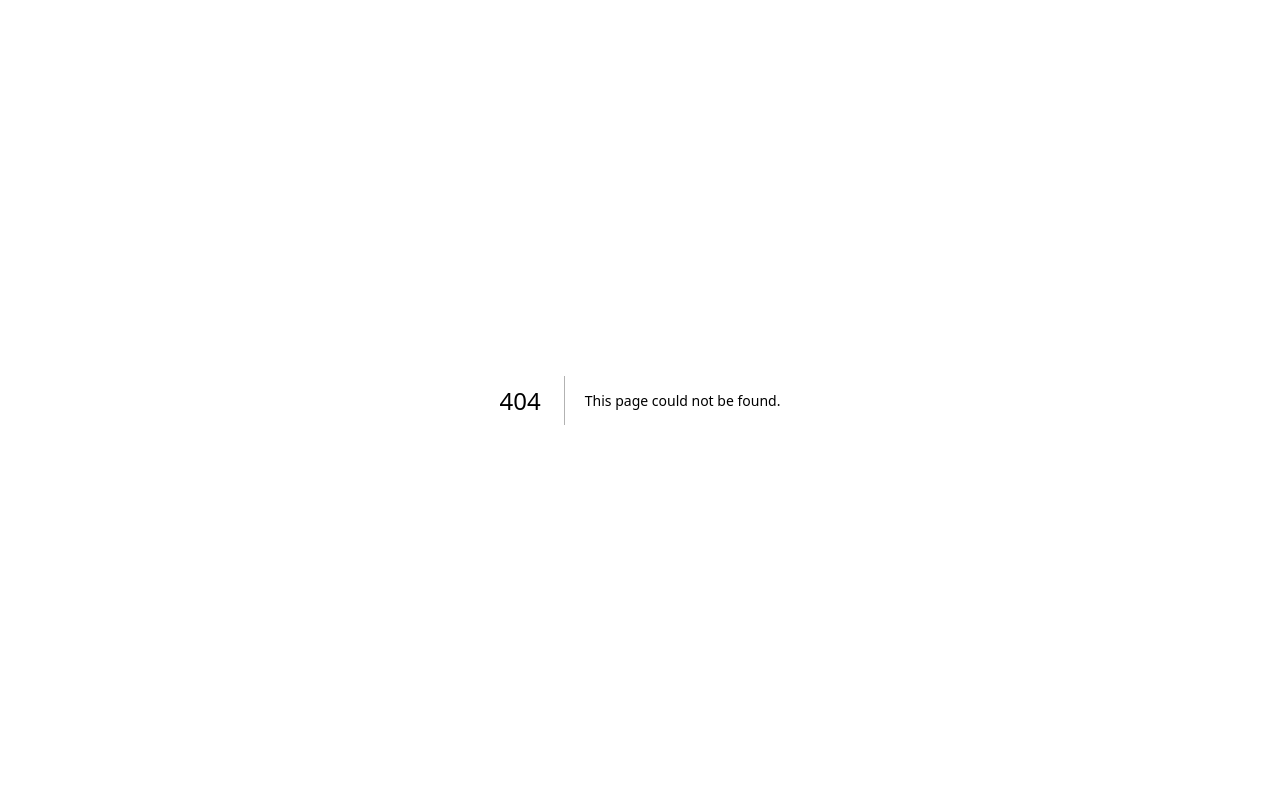
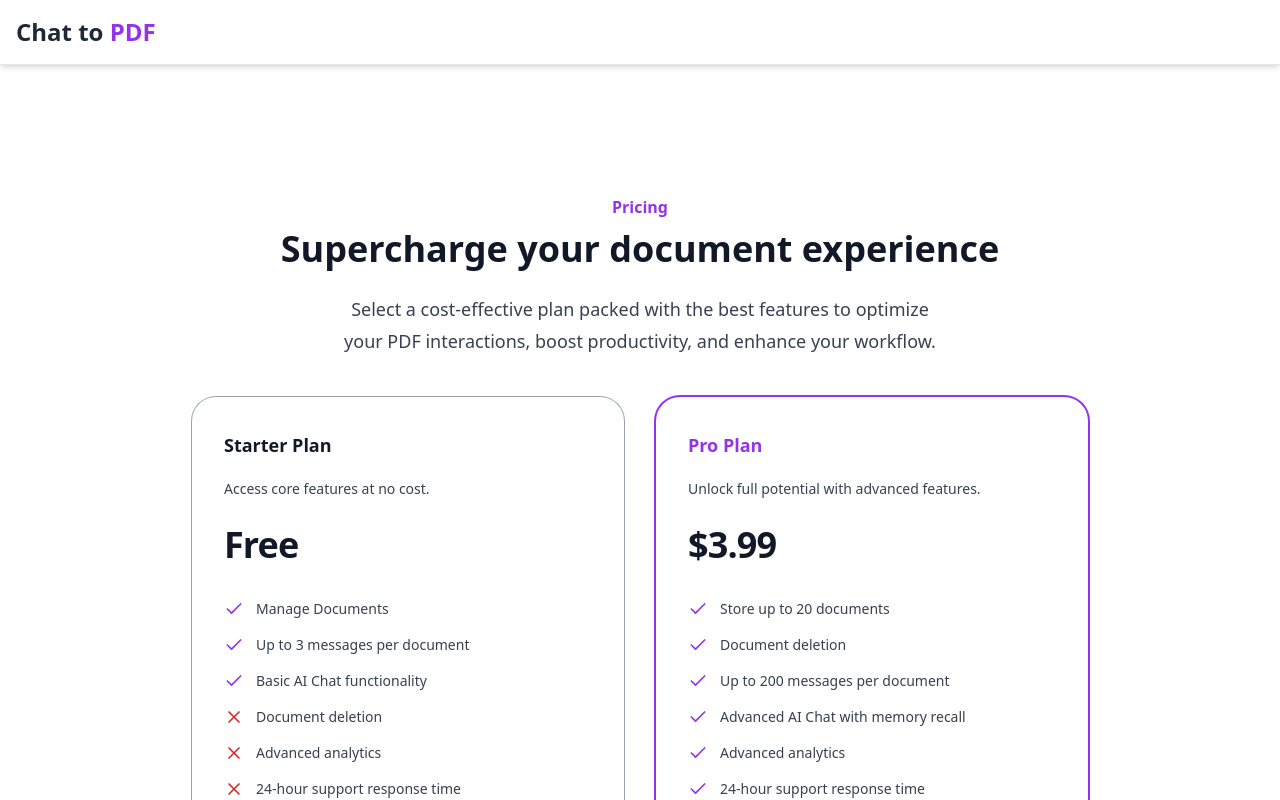
Before and after one commit to heymynk/chatwithpdf, a Next.js app: page /dashboard/upgrade in a window 1280 px wide. Before the commit this address had no page. Built offline with nearby package versions, Linux system fonts and the light colour scheme; no server answers.

Commit message:
Pricing Page Push

```diff
--- /dev/null
+++ b/app/dashboard/upgrade/page.tsx
@@ -0,0 +1,124 @@
+import { Button } from "@/components/ui/button";
+import { CheckIcon, X } from "lucide-react";
+
+function PricingPage() {
+  return (
+    <div>
+      <div className="py-24 sm:py-32">
+        <div className="max-w-4xl mx-auto text-center">
+          <h2 className="text-base font-semibold leading-7 text-purple-600">
+            Pricing
+          </h2>
+          <p className="mt-2 text-4xl font-bold text-gray-900">
+            Supercharge your document experience
+          </p>
+        </div>
+
+        <p className="mx-auto mt-6 max-w-2xl px-10 text-center text-lg leading-8 text-gray-700">
+          Select a cost-effective plan packed with the best features to optimize
+          your PDF interactions, boost productivity, and enhance your workflow.
+        </p>
+
+        <div className="max-w-xs mx-auto mt-10 grid grid-cols-1 md:grid-cols-2 md:max-w-2xl gap-8 lg:max-w-4xl">
+          {/* Free Plan */}
+          <div className="ring-1 ring-gray-400 p-8 h-fit pb-12 rounded-3xl">
+            <h3 className="text-lg font-semibold leading-8 text-gray-900">
+              Starter Plan
+            </h3>
+            <p className="mt-4 text-sm leading-6 text-gray-700">
+              Access core features at no cost.
+            </p>
+            <p className="mt-6 flex items-baseline gap-x-1">
+              <span className="text-4xl font-bold tracking-tight text-gray-900">
+                Free
+              </span>
+            </p>
+
+            <ul
+              role="list"
+              className="mt-8 space-y-3 text-sm leading-6 text-gray-700"
+            >
+              <li className="flex gap-x-3">
+                <CheckIcon className="h-6 w-5 flex-none text-purple-600" />
+                Manage Documents
+              </li>
+              <li className="flex gap-x-3">
+                <CheckIcon className="h-6 w-5 flex-none text-purple-600" />
+                Up to 3 messages per document
+              </li>
+              <li className="flex gap-x-3">
+                <CheckIcon className="h-6 w-5 flex-none text-purple-600" />
+                Basic AI Chat functionality
+              </li>
+              <li className="flex gap-x-3">
+                <X className="h-6 w-5 flex-none text-red-600" />
+                Document deletion
+              </li>
+              <li className="flex gap-x-3">
+                <X className="h-6 w-5 flex-none text-red-600" />
+                Advanced analytics
+              </li>
+              <li className="flex gap-x-3">
+                <X className="h-6 w-5 flex-none text-red-600" />
+                24-hour support response time
+              </li>
+            </ul>
+            <Button className="w-full bg-gray-600 text-white shadow-sm hover:bg-gray-500 mt-6 block rounded-md px-3 py-2 text-center text-sm font-semibold leading-6 focus-visible:outline focus-visible:outline-2 focus-visible:outline-offset-2 focus-visible:outline-gray-500">
+              Currently Active
+            </Button>
+          </div>
+
+          {/* Pro Plan */}
+          <div className="ring-2 ring-purple-600 p-8 h-fit pb-12 rounded-3xl">
+            <h3 className="text-lg font-semibold leading-8 text-purple-600">
+              Pro Plan
+            </h3>
+            <p className="mt-4 text-sm leading-6 text-gray-700">
+              Unlock full potential with advanced features.
+            </p>
+            <p className="mt-6 flex items-baseline gap-x-1">
+              <span className="text-4xl font-bold tracking-tight text-gray-900">
+                $3.99
+              </span>
+            </p>
+
+            <ul
+              role="list"
+              className="mt-8 space-y-3 text-sm leading-6 text-gray-700"
+            >
+              <li className="flex gap-x-3">
+                <CheckIcon className="h-6 w-5 flex-none text-purple-600" />
+                Store up to 20 documents
+              </li>
+              <li className="flex gap-x-3">
+                <CheckIcon className="h-6 w-5 flex-none text-purple-600" />
+                Document deletion
+              </li>
+              <li className="flex gap-x-3">
+                <CheckIcon className="h-6 w-5 flex-none text-purple-600" />
+                Up to 200 messages per document
+              </li>
+              <li className="flex gap-x-3">
+                <CheckIcon className="h-6 w-5 flex-none text-purple-600" />
+                Advanced AI Chat with memory recall
+              </li>
+              <li className="flex gap-x-3">
+                <CheckIcon className="h-6 w-5 flex-none text-purple-600" />
+                Advanced analytics
+              </li>
+              <li className="flex gap-x-3">
+                <CheckIcon className="h-6 w-5 flex-none text-purple-600" />
+                24-hour support response time
+              </li>
+            </ul>
+            <Button className="w-full bg-purple-600 text-white shadow-sm hover:bg-purple-500 mt-6 block rounded-md px-3 py-2 text-center text-sm font-semibold leading-6 focus-visible:outline focus-visible:outline-2 focus-visible:outline-offset-2 focus-visible:outline-purple-500">
+              Upgrade to Pro
+            </Button>
+          </div>
+        </div>
+      </div>
+    </div>
+  );
+}
+
+export default PricingPage;
```
